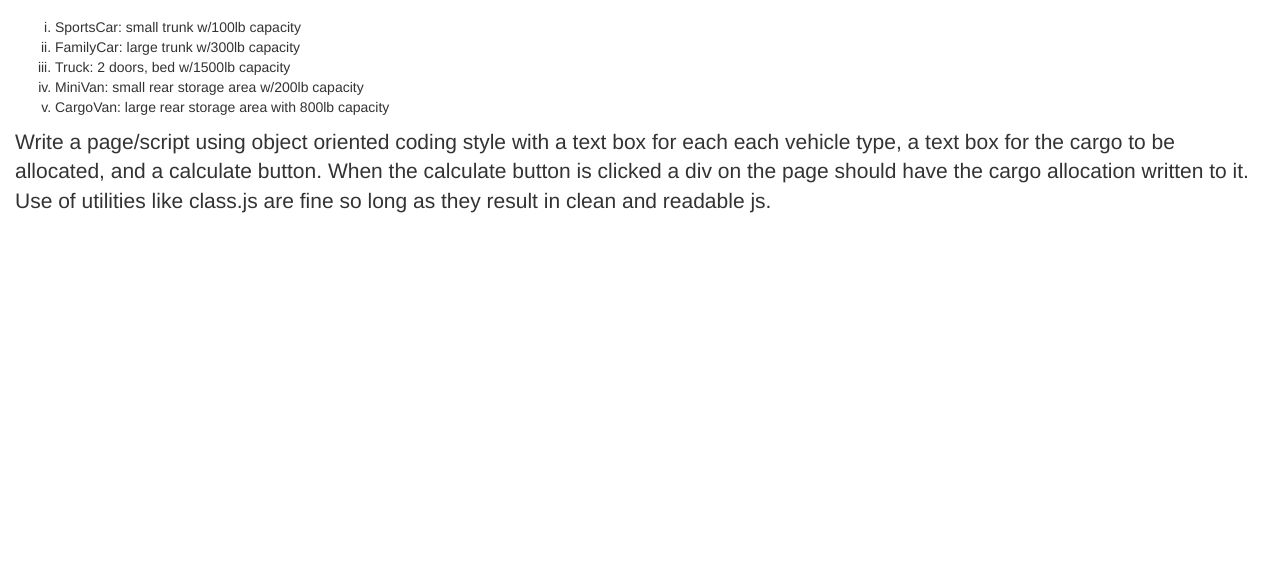
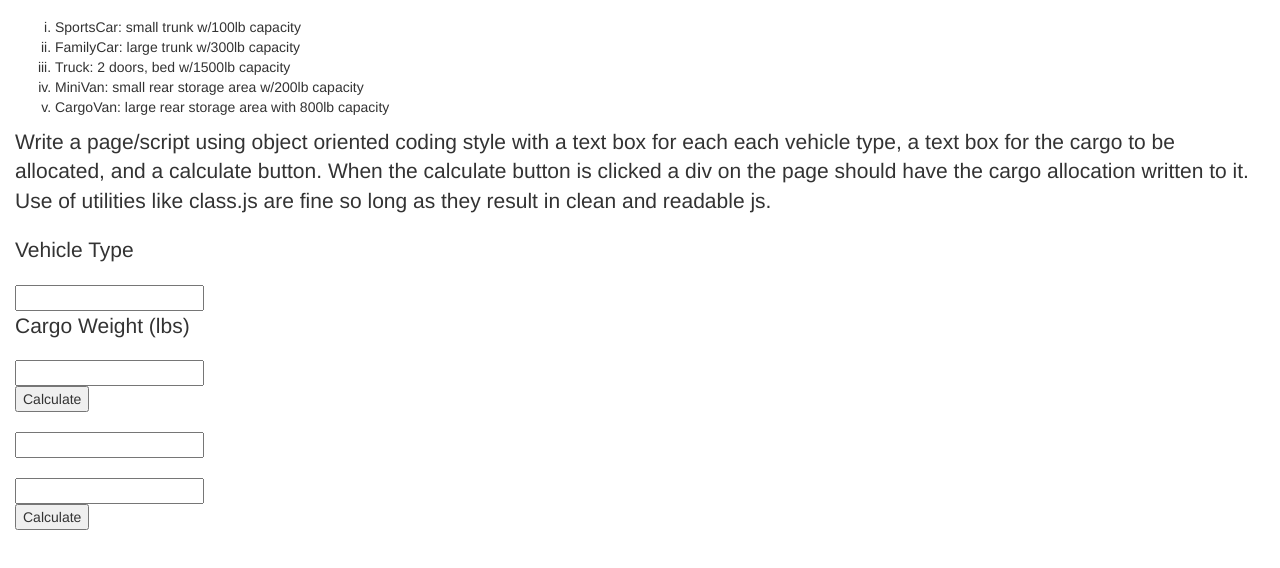
Before and after one commit to StephenJayYoung/CodeQuiz, a plain HTML site: page Problem4.html in a window 1280 px wide. Shown: the part 194-762 px from the top of the page. Drawn offline with Linux system fonts and the light colour scheme.

Commit message:
added psuedo code to problem 3, started working on problem 4

```diff
--- a/Problem4.html
+++ b/Problem4.html
@@ -66,6 +66,29 @@
 						</p>
 					</div>
 
+<div class ="row-fluid">
+  <div class="span4">
+    <div class="caption-full">
+      <p class="lead"> Vehicle Type</p>
+    <input type="text" id="num1" name="num1" />
+      <p class="lead">Cargo Weight (lbs)</p>
+<input type="text" id="num1" name="num1" />
+<br>
+<input type="button" value="Calculate" onclick="calc()" />
+<br>
+<br>
+</div>
+</div>
+</div>
+
+<input type="text" id="op" name="op" />
+<br>
+<br>
+<input type="text" id="num2" name="num2" />
+<br>
+<input type="button" value="Calculate" onclick="calc()" />
+
+
 
 
 </div>
```
Also changed, not shown: Problem3.html (+12 -0 lines).
